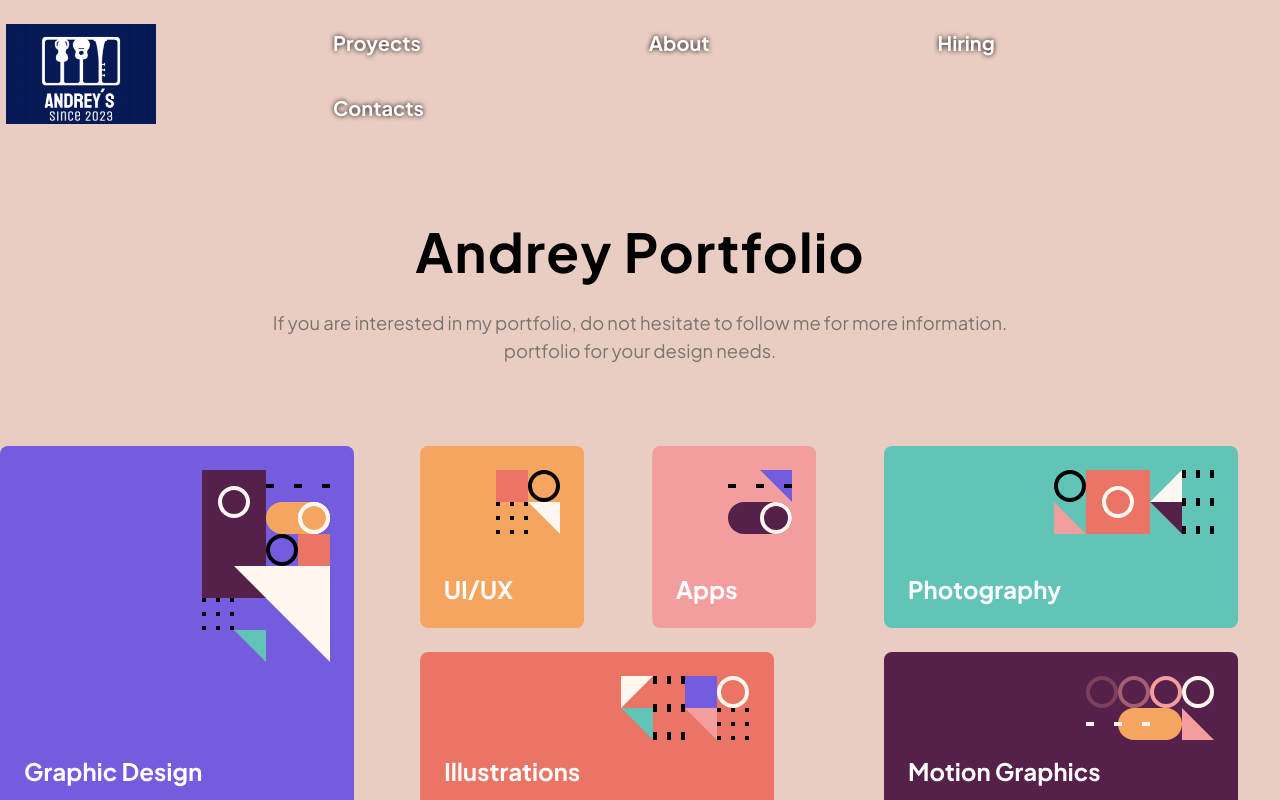
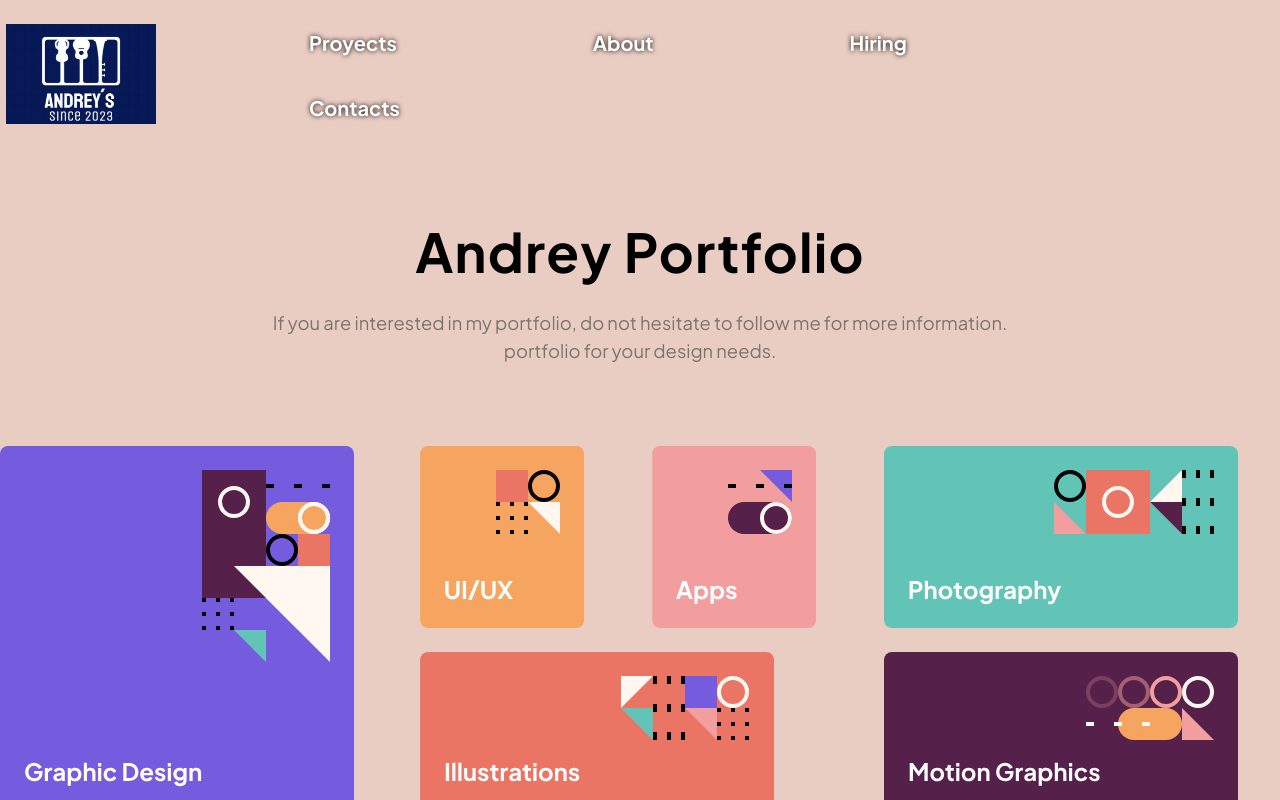
Before and after one commit to AndreyBV5/Primera-Prueba-PrograIV, a Next.js app in the folder portafolio-app/: page / in a window 1280 px wide. Shown: the top 800 px of the page. Built offline with nearby package versions, Linux system fonts and the light colour scheme.

Commit message:
udate css

```diff
--- a/portafolio-app/styles/Home.module.css
+++ b/portafolio-app/styles/Home.module.css
@@ -16,7 +16,7 @@
   color: white;
   text-shadow: 0 0 5px rgb(0, 0, 0);
   text-align: center;
-  padding: 10px 57px;
+  padding: 10px 49px;
   text-decoration: none;
   background-color: transparent;
   border-radius: 20px;
```
